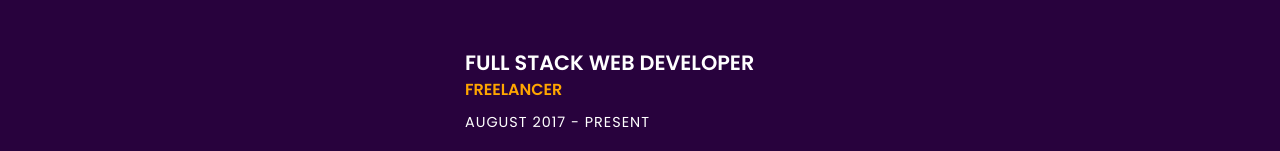
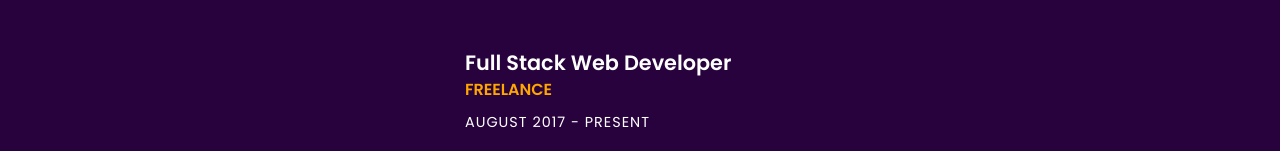
Before and after one commit to yashrajendra/portfolio, a plain HTML site: page index.html in a window 1280 px wide. Shown: the part 1185-1336 px from the top of the page. Drawn offline with Linux system fonts and the light colour scheme; files whose address does not match are found by name.

Commit message:
Update index.html

```diff
--- a/index.html
+++ b/index.html
@@ -129,8 +129,8 @@
 					</div><!-- experience -->
 
 					<div class="experience margin-b-50">
-						<h4><b>FULL STACK WEB DEVELOPER</b></h4>
-						<h5 class="font-yellow"><b>FREELANCER</b></h5>
+						<h4><b>Full Stack Web Developer</b></h4>
+						<h5 class="font-yellow"><b>FREELANCE</b></h5>
 						<h6 class="margin-t-10">AUGUST 2017 - PRESENT</h6>
 						<p class="font-semi-white margin-tb-30">Working with latest technologies while building some great projects.The technologies are:</p>
 						<ul class="list margin-b-30">
```
